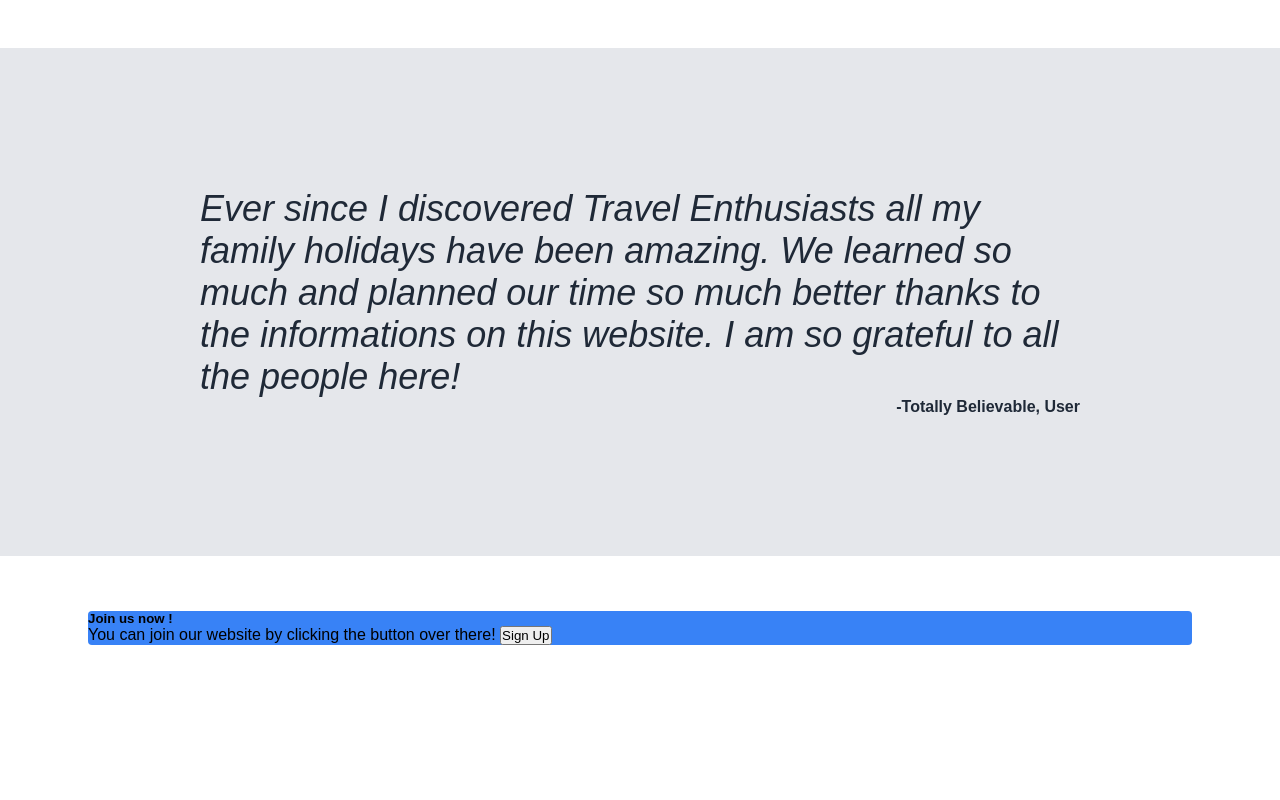
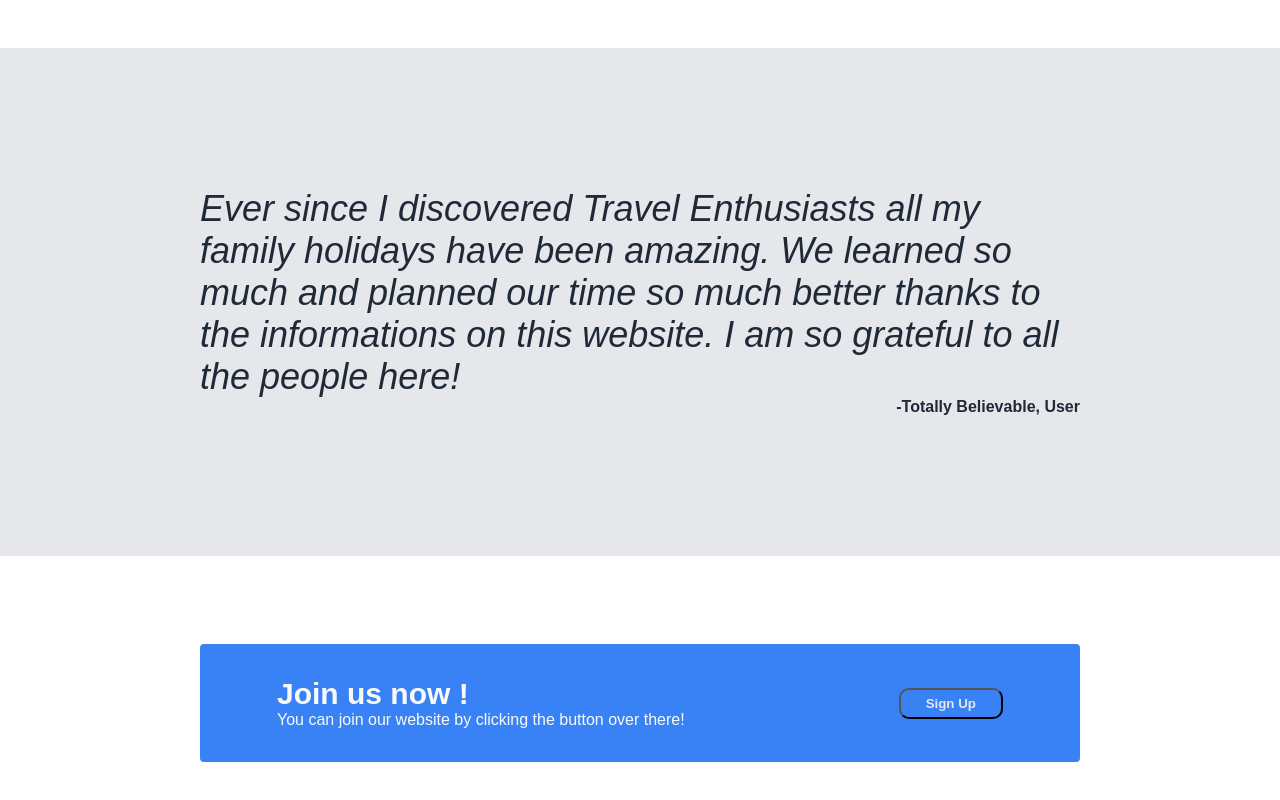
Before and after one commit to Viforu/odin-landingpage, a plain HTML site: page index.html in a window 1280 px wide. Shown: the part 964-1764 px from the top of the page. Before the commit the page ends 1664 px from the top, so only its background shows below. Drawn offline with Linux system fonts and the light colour scheme.

Commit message:
style section 4

```diff
--- a/css/style.css
+++ b/css/style.css
@@ -128,10 +128,27 @@ a {
     align-self: flex-end;
 }
 .section4{
-    padding:55px 88px;
+    padding:88px 200px;
 }
 
 .call-action {
     background-color: #3882f6;
     border-radius: 4px;
+    color: #F9FAF8;
+    display: flex;
+    padding: 33px 77px;
+    justify-content: space-between;
+    align-items: center;
 }
+
+button {
+    border-radius: 10px;
+    background-color: #3882f6;
+    color: #E5E7EB;
+    font-weight: bold;
+    padding: 6px 25px;
+}
+
+h5{
+    font-size: 30px;
+}
--- a/index.html
+++ b/index.html
@@ -64,7 +64,9 @@
             <div>
                 <h5>Join us now !</h5>
                 <span>You can join our website by clicking the button over there!</span>
-            <button class="action-button">Sign Up</button>
+            </div>
+            <div class="action-button">
+                <button>Sign Up</button>
             </div>
         </div>
     </div>
```
